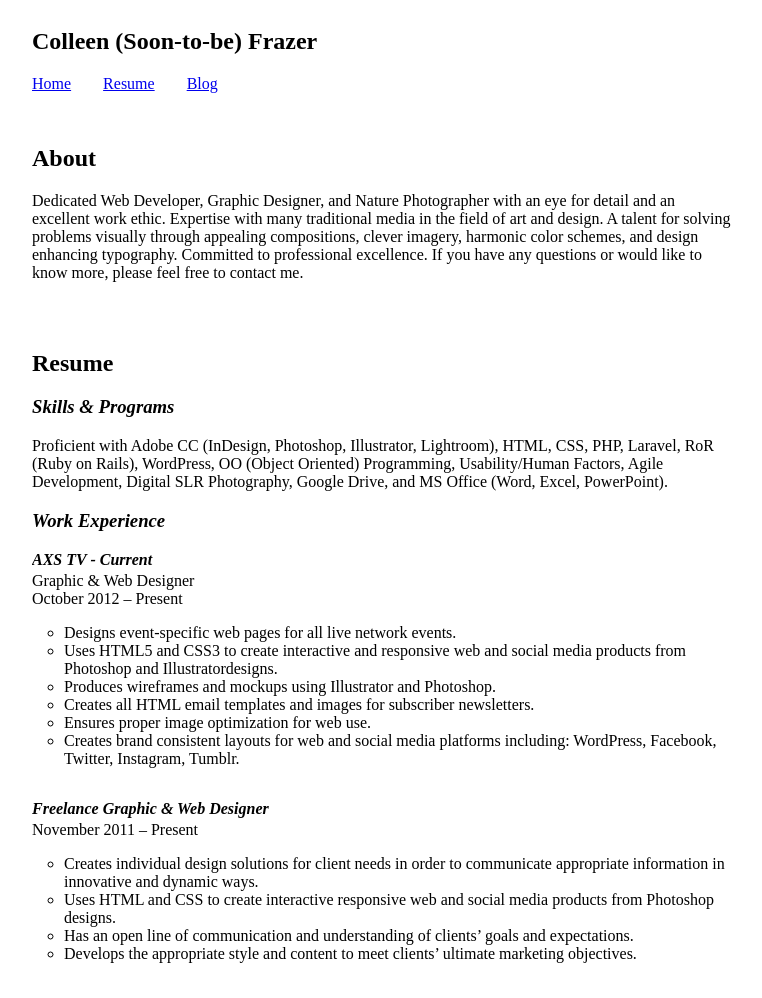
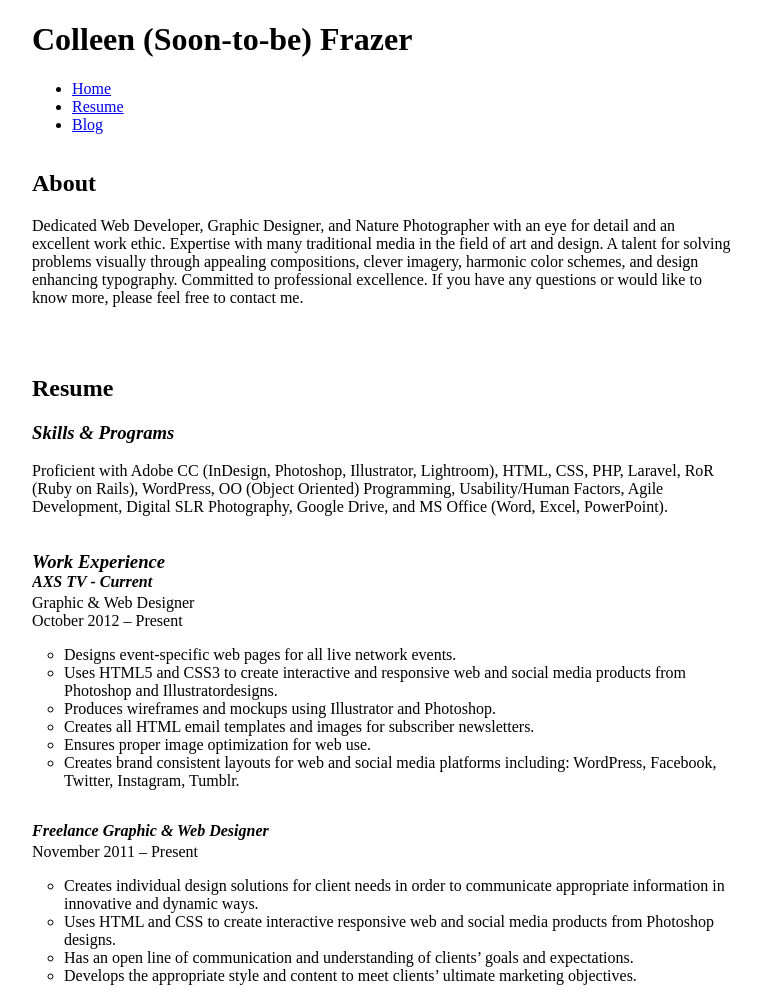
Before and after one commit to sethhoward1988/assignment1-4, a plain HTML site: page resume.html in a window 1280 px wide. Shown: the top 998 px of the page, without its empty margins (258-1020 px from the left). Drawn offline with Linux system fonts and the light colour scheme.

Commit message:
Update resume.html

```diff
--- a/resume.html
+++ b/resume.html
@@ -6,9 +6,8 @@
     <link rel="stylesheet" type="text/css" href="css/style.css">
 </head>
     <body>
-        <section id="page-wrap">
+        <div id="page-wrap">
             <header><h1>Colleen (Soon-to-be) Frazer</h1>
-                <section id="nav">
                 <nav>
                     <ul>
                         <li><a href="index.html">Home</a></li>
@@ -16,7 +15,6 @@
                         <li><a href="blog.html">Blog</a></li>
                     </ul>
                 </nav>
-                </section>
             </header>
             <section id="about-resume">
                 <section id="about">
@@ -29,9 +27,8 @@
                     <!-- I usually include a download and print link here -->
                     <h3><em>Skills & Programs</em></h3>
                     <p>Proficient with Adobe CC (InDesign, Photoshop, Illustrator, Lightroom), HTML, CSS, PHP, Laravel, RoR (Ruby on Rails), WordPress, OO (Object Oriented) Programming, Usability/Human Factors, Agile Development, Digital SLR Photography, Google Drive, and MS Office (Word, Excel, PowerPoint).</p>
-
+                    <section class="work-education">
                         <h3><em>Work Experience</em></h3>
-                <section class="work-education">
                         <ul>
                             <li><em><h4>AXS TV - Current</h4></em></li>
                             <li>Graphic & Web Designer</li>
@@ -63,8 +60,8 @@
                             </ul>
                         </section>
                     </section>
+                    <section class="work-education">
                         <h3><em>Education</em></h3>
-                <section class="work-education">
                         <ul>
                             <li><em><h4>University of Denver - Current</h4></em></li>
                             <section class="tasks">
@@ -89,5 +86,6 @@
                     </section>
                 </section>
             </section>
+        </div>
     </body>
 </html>
```
Lines whose indentation alone changed are shown as unchanged.
